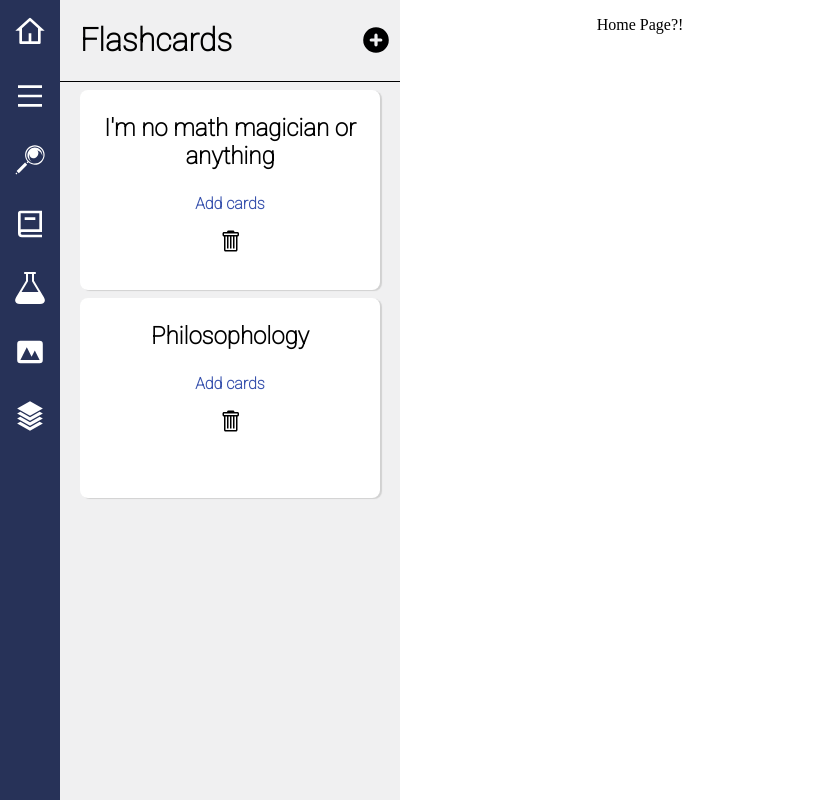
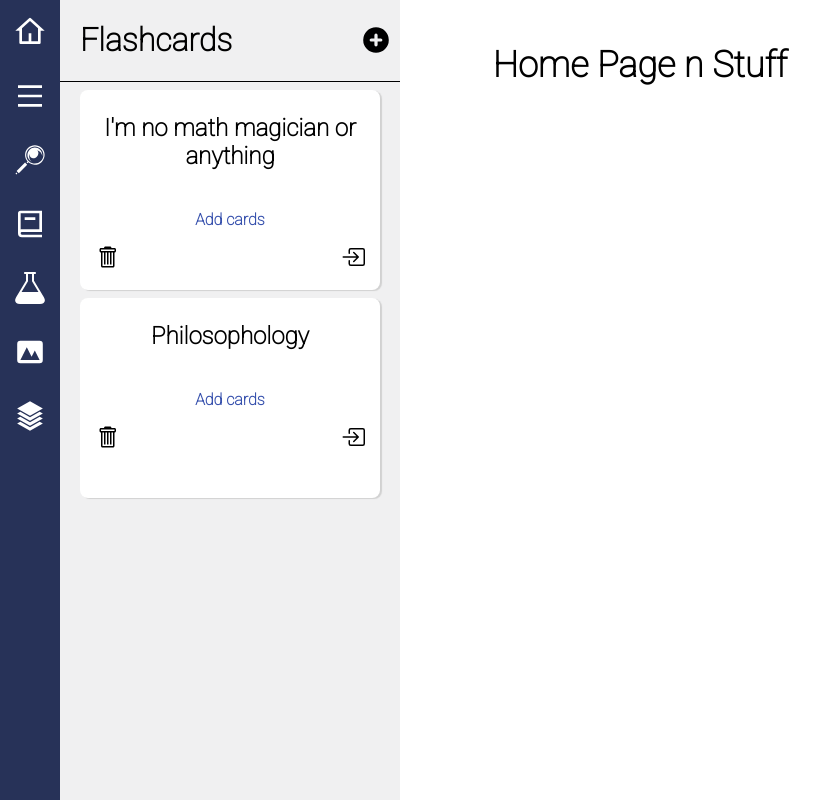
Before and after one commit to JorPan/flashcards, a React (Create React App) app: page / in a window 1280 px wide. Shown: the whole page, without its empty margins (0-837 px from the left). Built offline with nearby package versions, Linux system fonts and the light colour scheme.

Commit message:
select a deck to add questions or study

```diff
--- a/src/App.js
+++ b/src/App.js
@@ -1,4 +1,4 @@
-import { useState, useEffect } from "react";
+import { useState } from "react";
 import HomePage from "./pages/HomePage";
 import SideBar from "./containers/SideBar";
 import { initialDecks } from "./InitialData/InitialDecks";
@@ -6,11 +6,40 @@ import "./App.css";
 
 function App() {
   const [userDecks, setUserDecks] = useState(initialDecks);
+  const [addQuestionsView, setAddQuestionsView] = useState(false);
+  const [selectedDeck, setSelectedDeck] = useState({});
+
+  // needs work!
+  // const removeDeck = (deckId) => {
+  //   console.log(deckId);
+  //   const updatedDeckList = userDecks.filter(
+  //     (currentDeck) => currentDeck.id !== deckId
+  //   );
+  //   setUserDecks(updatedDeckList);
+  // };
+
+  const createNewDeck = () => {
+    const newDeck = {
+      id: userDecks.length,
+      data: { name: "Click here to name your deck" },
+      content: [],
+    };
+    setUserDecks([...userDecks, newDeck]);
+  };
 
   return (
     <div className="App">
-      <SideBar userDecks={userDecks} setUserDecks={setUserDecks} />
-      <HomePage userDecks={userDecks} />
+      <SideBar
+        userDecks={userDecks}
+        setUserDecks={setUserDecks}
+        // removeDeck={removeDeck}
+        createNewDeck={createNewDeck}
+        addQuestionsView={addQuestionsView}
+        setAddQuestionsView={setAddQuestionsView}
+        selectedDeck={selectedDeck}
+        setSelectedDeck={setSelectedDeck}
+      />
+      <HomePage userDecks={userDecks} setUserDecks={setUserDecks} />
     </div>
   );
 }
--- a/src/InitialData/InitialDecks.js
+++ b/src/InitialData/InitialDecks.js
@@ -1,5 +1,6 @@
 export const initialDecks = [
   {
+    id: 0,
     data: { name: "I'm no math magician or anything" },
     content: [
       { front: "2+2", back: "4" },
@@ -15,6 +16,7 @@ export const initialDecks = [
     ],
   },
   {
+    id: 1,
     data: { name: "Philosophology" },
     content: [
       {
--- a/src/components/Deck.css
+++ b/src/components/Deck.css
@@ -11,6 +11,13 @@
   margin-top: 8px;
   border-radius: 8px;
   box-shadow: 2px 1px 1px rgb(209, 209, 209);
+  display: flex;
+  flex-direction: column;
+  align-items: center;
+}
+
+.deck-title {
+  width: 90%;
 }
 
 .add-cards-button {
@@ -18,12 +25,15 @@
   cursor: pointer;
   font-weight: bold;
   color: #3751ad;
+  width: 30%;
 }
 
 .edit-deck {
+  width: 90%;
   display: flex;
   flex-direction: column;
   align-items: center;
+  margin-top: 24px;
 }
 
 .edit-deck-name {
@@ -33,3 +43,14 @@
 .remove-deck-button {
   cursor: pointer;
 }
+
+.view-deck-button {
+  cursor: pointer;
+}
+
+.deck-buttons {
+  width: 90%;
+  display: flex;
+  flex-direction: row;
+  justify-content: space-between;
+}
--- a/src/components/Deck.js
+++ b/src/components/Deck.js
@@ -1,12 +1,24 @@
-import { useEffect, useState } from "react";
+import { useState, useEffect } from "react";
 import { GoTrashcan } from "react-icons/go";
+import { BsBoxArrowInRight } from "react-icons/bs";
 import "./Deck.css";
 
-export default function Deck({ deck, index, removeDeck }) {
+export default function Deck({
+  deck,
+  removeDeck,
+  addQuestionsView,
+  setAddQuestionsView,
+  selectedDeck,
+  setSelectedDeck,
+}) {
   const [deckTitle, setDeckTitle] = useState(deck.data.name);
   const [changingName, setChangingName] = useState(false);
 
-  const changeDeckName = (event) => {
+  useEffect(() => {
+    setDeckTitle(deckTitle);
+  }, [deckTitle]);
+
+  const changeDeckName = () => {
     setChangingName(true);
   };
 
@@ -19,31 +31,46 @@ export default function Deck({ deck, index, removeDeck }) {
   };
 
   return (
-    <div className="deck" key={`deck ${index}`}>
+    <div className="deck" key={`deck ${deck.id}`}>
       {changingName === false ? (
         <p onClick={changeDeckName} className="deck-title">
           {deckTitle}
         </p>
       ) : (
-        <div className="edit-deck">
+        <form className="edit-deck">
           <input
             className="edit-deck-name"
             type="text"
             value={deckTitle}
             onChange={handleChange}
           ></input>
-          <button className="save-deck" onClick={handleSubmit} type="button">
+          <button className="save-deck" onClick={handleSubmit} type="submit">
             Save
           </button>
-        </div>
+        </form>
       )}
+      <p
+        className="add-cards-button"
+        onClick={() => {
+          setAddQuestionsView(true);
+          setSelectedDeck(deck);
+        }}
+      >
+        Add cards
+      </p>
 
-      <p className="add-cards-button">Add cards</p>
-
-      <GoTrashcan
-        className="remove-deck-button"
-        onClick={() => removeDeck(deck)}
-      />
+      <div className="deck-buttons">
+        <GoTrashcan
+          className="remove-deck-button"
+          // onClick={() => removeDeck(deckNumber)}
+        />
+        <BsBoxArrowInRight
+          className="view-deck-button"
+          onClick={() => {
+            setSelectedDeck(deck);
+          }}
+        />
+      </div>
     </div>
   );
 }
--- a/src/containers/SideBar.js
+++ b/src/containers/SideBar.js
@@ -6,24 +6,18 @@ import { HiPhotograph, HiPlusCircle } from "react-icons/hi";
 import Deck from "../components/Deck";
 import "./SideBar.css";
 
-export default function SideBar({ userDecks, setUserDecks }) {
-  const createNewDeck = () => {
-    const newDeck = {
-      data: { name: "Click here to name your deck" },
-      content: [],
-    };
-    const currentDecks = userDecks;
-    setUserDecks([...currentDecks, newDeck]);
-  };
-
-  const removeDeck = (deck) => {
-    const updatedDeckList = userDecks.filter(
-      (currentDeck) => currentDeck !== deck
-    );
-    setUserDecks(updatedDeckList);
-  };
-
+export default function SideBar({
+  userDecks,
+  createNewDeck,
+  removeDeck,
+  addQuestionsView,
+  setAddQuestionsView,
+  selectedDeck,
+  setSelectedDeck,
+}) {
   return (
+    <div>
+      {addQuestionsView === false ? (
         <div className="sidebar">
           <div className="sidebar-header">
             <div className="sidebar-icon-bar">
@@ -39,16 +33,41 @@ export default function SideBar({ userDecks, setUserDecks }) {
             <HiPlusCircle className="add-deck-button" onClick={createNewDeck} />
           </div>
           <div className="separator"></div>
-      {userDecks.length > 0
-        ? userDecks.map((userDeck, i) => (
+          {userDecks.map((userDeck, i) => (
             <Deck
               key={`deck ${i}`}
-              index={i}
               deck={userDeck}
               removeDeck={removeDeck}
+              addQuestionsView={addQuestionsView}
+              setAddQuestionsView={setAddQuestionsView}
+              selectedDeck={selectedDeck}
+              setSelectedDeck={setSelectedDeck}
             />
-          ))
-        : null}
+          ))}
+        </div>
+      ) : (
+        <div className="sidebar">
+          <div className="sidebar-header">
+            <div className="sidebar-icon-bar">
+              <RiHome4Line
+                className="sidebar-icon"
+                onClick={() => setAddQuestionsView(false)}
+              />
+              <RiMenuLine className="sidebar-icon" />
+              <GiMagnifyingGlass className="sidebar-icon" />
+              <RiBook2Line className="sidebar-icon" />
+              <ImLab className="sidebar-icon" />
+              <HiPhotograph className="sidebar-icon" />
+              <GiStack
+                className="sidebar-icon"
+                onClick={() => setAddQuestionsView(false)}
+              />
+            </div>
+            <h1 className="sidebar-title">{selectedDeck.data.name}</h1>
+            {/* <HiPlusCircle className="add-deck-button" onClick={createNewDeck} /> */}
+          </div>
+        </div>
+      )}
     </div>
   );
 }
--- /dev/null
+++ b/src/pages/HomePage.css
@@ -0,0 +1,12 @@
+@import url("https://fonts.googleapis.com/css2?family=Roboto:wght@100&display=swap");
+
+.home-page {
+  font-family: "Roboto", sans-serif;
+  display: flex;
+  justify-content: center;
+}
+
+.home-page-title {
+  font-size: 36px;
+  font-weight: bold;
+}
--- a/src/pages/HomePage.js
+++ b/src/pages/HomePage.js
@@ -1,9 +1,10 @@
 import React from "react";
+import "./HomePage.css";
 
 export default function HomePage() {
   return (
-    <div>
-      <p>Home Page?!</p>
+    <div className="home-page">
+      <p className="home-page-title">Home Page n Stuff</p>
     </div>
   );
 }
```
Lines whose indentation alone changed are shown as unchanged.
